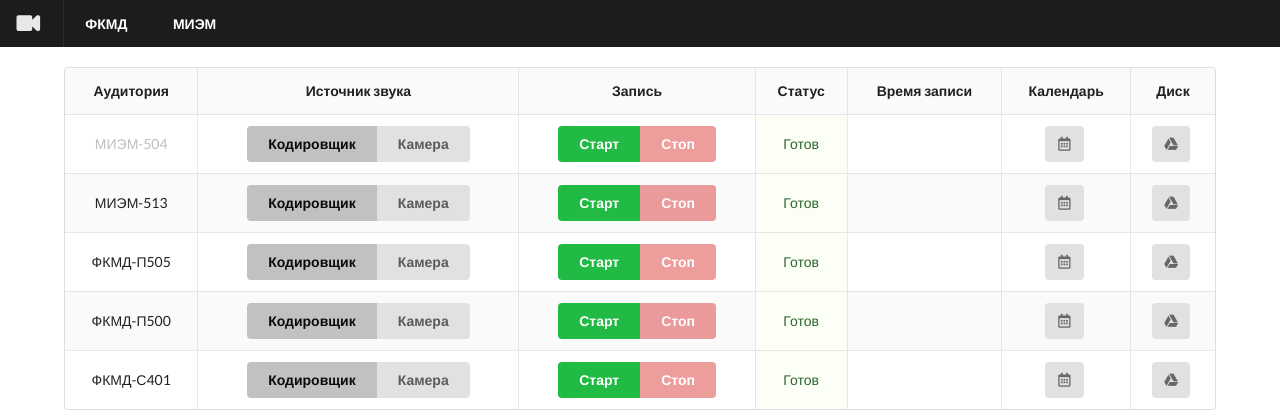
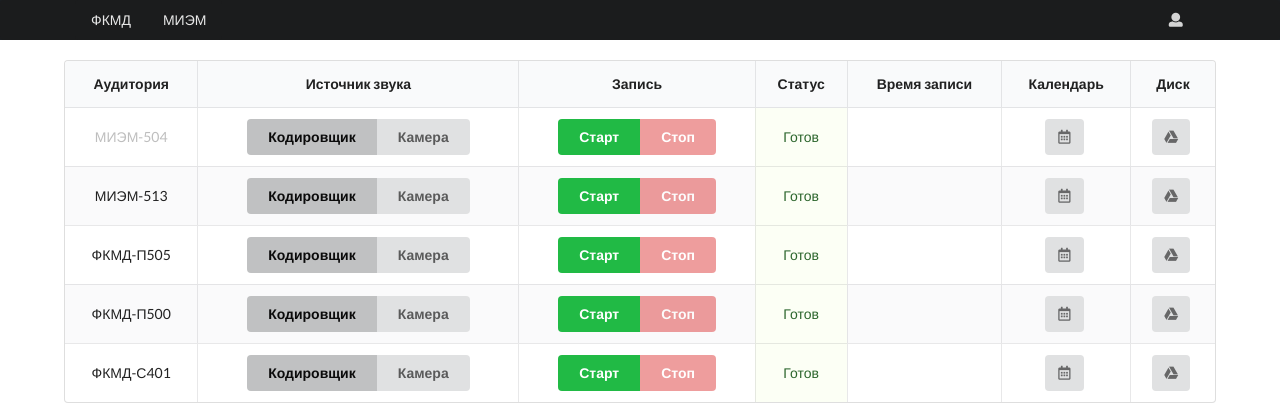
Before and after one commit to Diverso-NVR/NVR, a Flask app: page / in a window 1280 px wide. Shown: the top 420 px of the page. Run offline with Flask 2, Linux system fonts and the light colour scheme; some libraries are stand-ins or nearby versions.

Commit message:
style for navbar

```diff
--- a/app/templates/index.html
+++ b/app/templates/index.html
@@ -25,6 +25,7 @@
       integrity="sha256-mpnrJ5DpEZZkwkE1ZgkEQQJW/46CSEh/STrZKOB/qoM="
       crossorigin="anonymous"
     ></script>
+    <script src="https://ajax.googleapis.com/ajax/libs/jquery/3.3.1/jquery.min.js"></script>
     <link
       rel="stylesheet"
       href="https://cdnjs.cloudflare.com/ajax/libs/semantic-ui/2.4.1/semantic.min.css"
@@ -36,12 +37,14 @@
   <body>
     <!-- 767px > -- жмыкает -->
     <header>
-      <div class="ui stackable inverted menu">
-        <div class="item">
-          <i class="inverted large video icon"></i>
+      <div class="ui borderless inverted menu">
+        <div class="ui inverted menu" style="margin-left: 75px;">
+          <a class="item">ФКМД</a>
+          <a class="item">МИЭМ</a>
         </div>
-        <button class="ui black button">ФКМД</button>
-        <button class="ui black button">МИЭМ</button>
+        <a class="right aligned item" style="margin-right: 75px;" id="login"
+          ><i class="user icon"></i
+        ></a>
       </div>
     </header>
 
```
